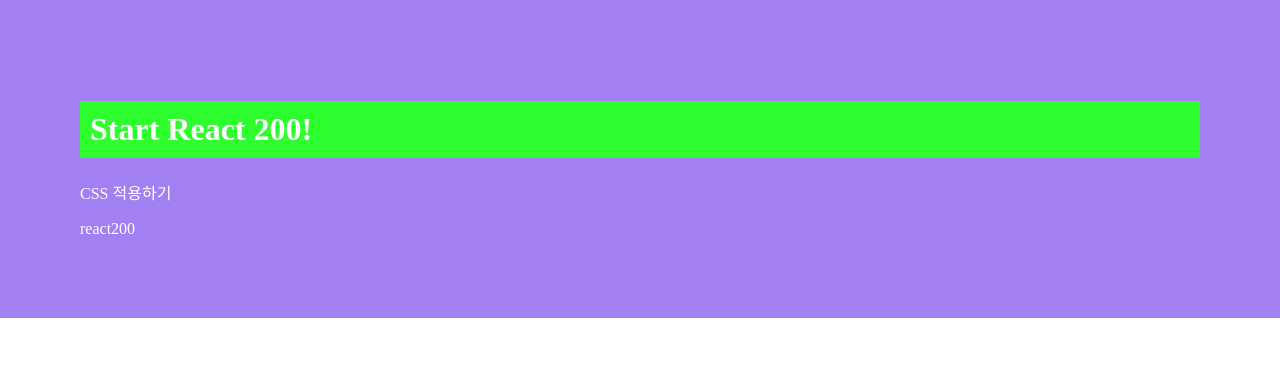
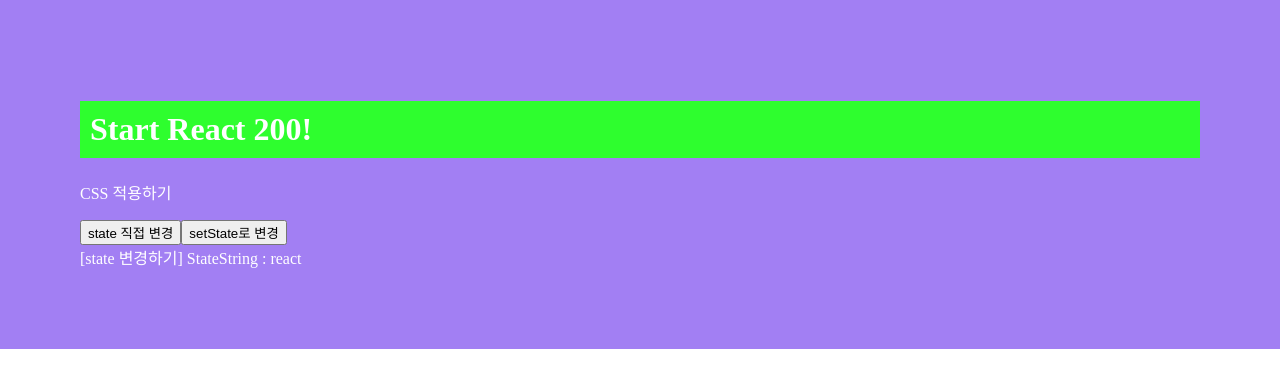
Before and after one commit to jihyean/React200, a React (Create React App) app in the folder client/: page / in a window 1280 px wide. Shown: the top 388 px of the page. Built offline with nearby package versions, Linux system fonts and the light colour scheme.

Commit message:
[025] setState() 함수 사용하기

```diff
--- a/client/src/App.js
+++ b/client/src/App.js
@@ -1,15 +1,15 @@
 import React from 'react';
 import './App.css';
-import ReactState from './PART2/R024_ReactState'
+import SetState from './PART2/R025_SetState'
 
 function App() {
   return (
     <div>
       <h1>Start React 200!</h1>
       <p>CSS 적용하기</p>
-      {/* props: 상위 컴포넌트에서 하위 컴포넌트로 데이터를 전달할때 사용 */}
-      {/* state: 하나의 컴포넌트 안에서 전역변수처럼 사용 */}
-      <ReactState reactString={"react"}/>
+      {/* this.state.변수명=value와 같이 state를 직접 변경 -> render() 함수 미호출 -> 화면 출력의 state 값은 미변경 */}
+      {/* setState() 함수로 변경 -> render() 함수 호출 -> 변경된 값 화면표시 */}
+      <SetState />
     </div>
   );
 }
--- /dev/null
+++ b/client/src/PART2/R025_SetState.js
@@ -0,0 +1,28 @@
+import React, { Component } from 'react';
+
+class R025_SetState extends Component {
+  constructor (props) {
+    super(props);
+    this.state = {
+        StateString: 'react', // 초기값으로 'react' 문자열 저장
+    }
+  }
+
+  StateChange = (flag) => {
+    if(flag == 'direct') this.state.StateString = '리액트';
+    if(flag == 'setstate') this.setState({StateString : '리액트'}); // setState()함수를 활용하여 값 변경 후 render() 함수 호출
+  }
+
+  // constructor 함수 실행 후 render() 함수 실행 -> state 값 초기값 지정
+  render() {
+    return (
+    <div style={{padding: "0px"}}>
+      <button onClick={(e) => this.StateChange('direct', e)}>state 직접 변경</button>
+      <button onClick={(e) => this.StateChange('setstate', e)}>setState로 변경</button><br/>
+      [state 변경하기] StateString : {this.state.StateString}
+    </div>
+    )
+  }
+}
+
+export default R025_SetState;
```
